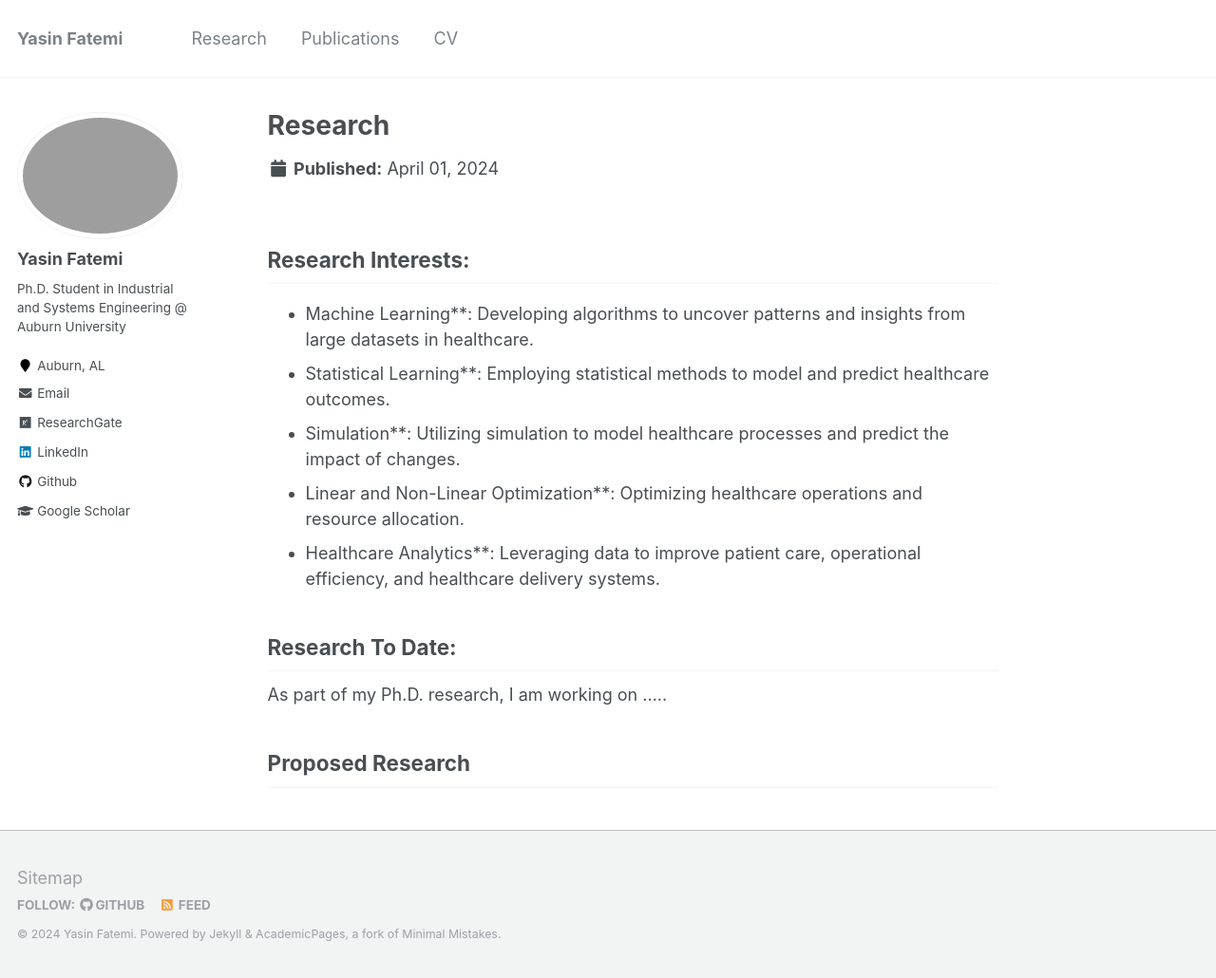
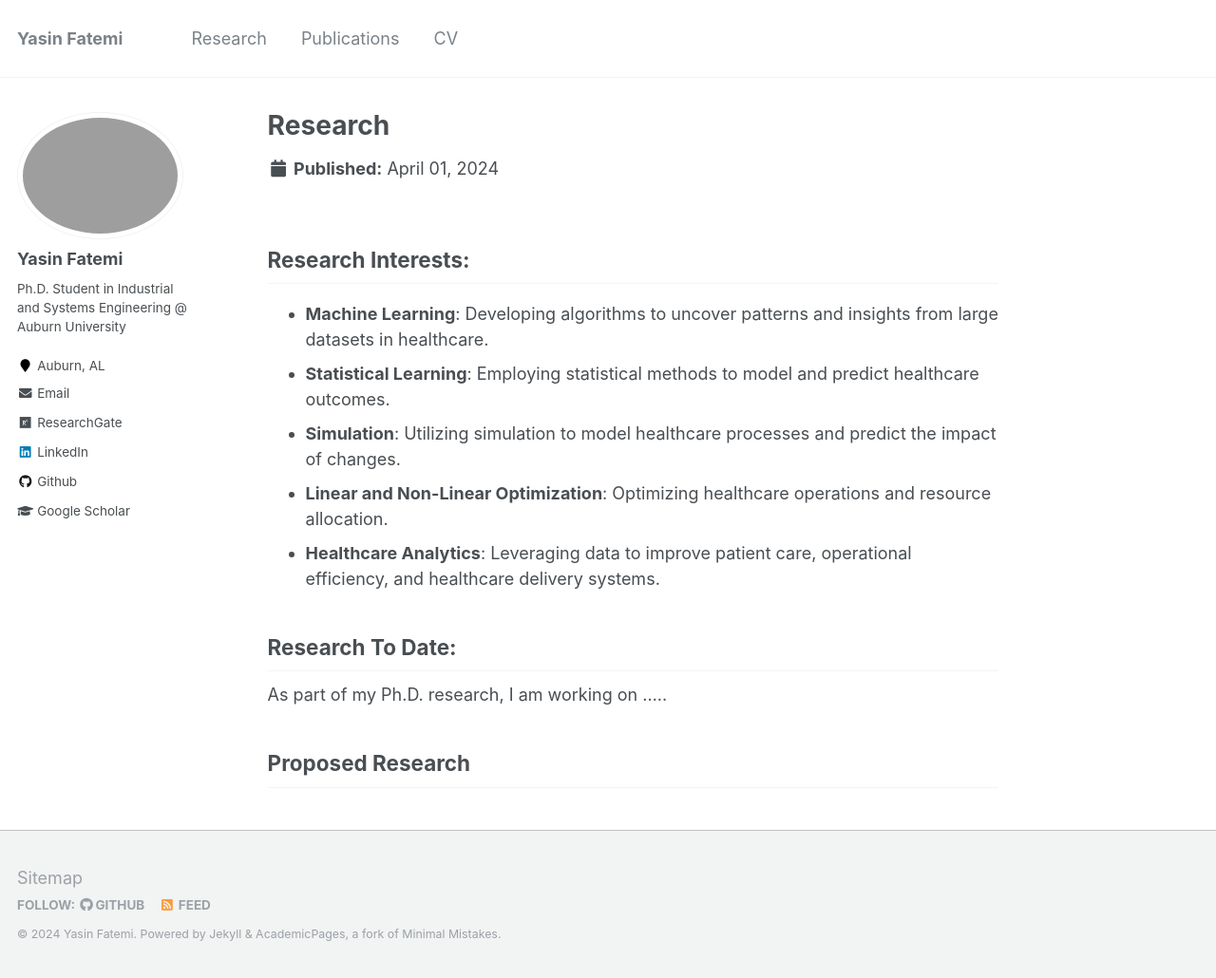
Before and after one commit to Yasinfa/yasinfa.github.io, a Jekyll site: the page built from _research/res.md, in a window 1280 px wide and 1030 px high. Shown: the whole window at 95% size. Built offline with Jekyll 4.4.1, drawn with Linux system fonts in a browser that asks for light colours.

Commit message:
Update res.md

```diff
--- a/_research/res.md
+++ b/_research/res.md
@@ -6,11 +6,11 @@ permalink: /research/
 
 ## Research Interests:
 
-- Machine Learning**: Developing algorithms to uncover patterns and insights from large datasets in healthcare.
-- Statistical Learning**: Employing statistical methods to model and predict healthcare outcomes.
-- Simulation**: Utilizing simulation to model healthcare processes and predict the impact of changes.
-- Linear and Non-Linear Optimization**: Optimizing healthcare operations and resource allocation.
-- Healthcare Analytics**: Leveraging data to improve patient care, operational efficiency, and healthcare delivery systems.
+- **Machine Learning**: Developing algorithms to uncover patterns and insights from large datasets in healthcare.
+- **Statistical Learning**: Employing statistical methods to model and predict healthcare outcomes.
+- **Simulation**: Utilizing simulation to model healthcare processes and predict the impact of changes.
+- **Linear and Non-Linear Optimization**: Optimizing healthcare operations and resource allocation.
+- **Healthcare Analytics**: Leveraging data to improve patient care, operational efficiency, and healthcare delivery systems.
 
 
 ## Research To Date:
```
